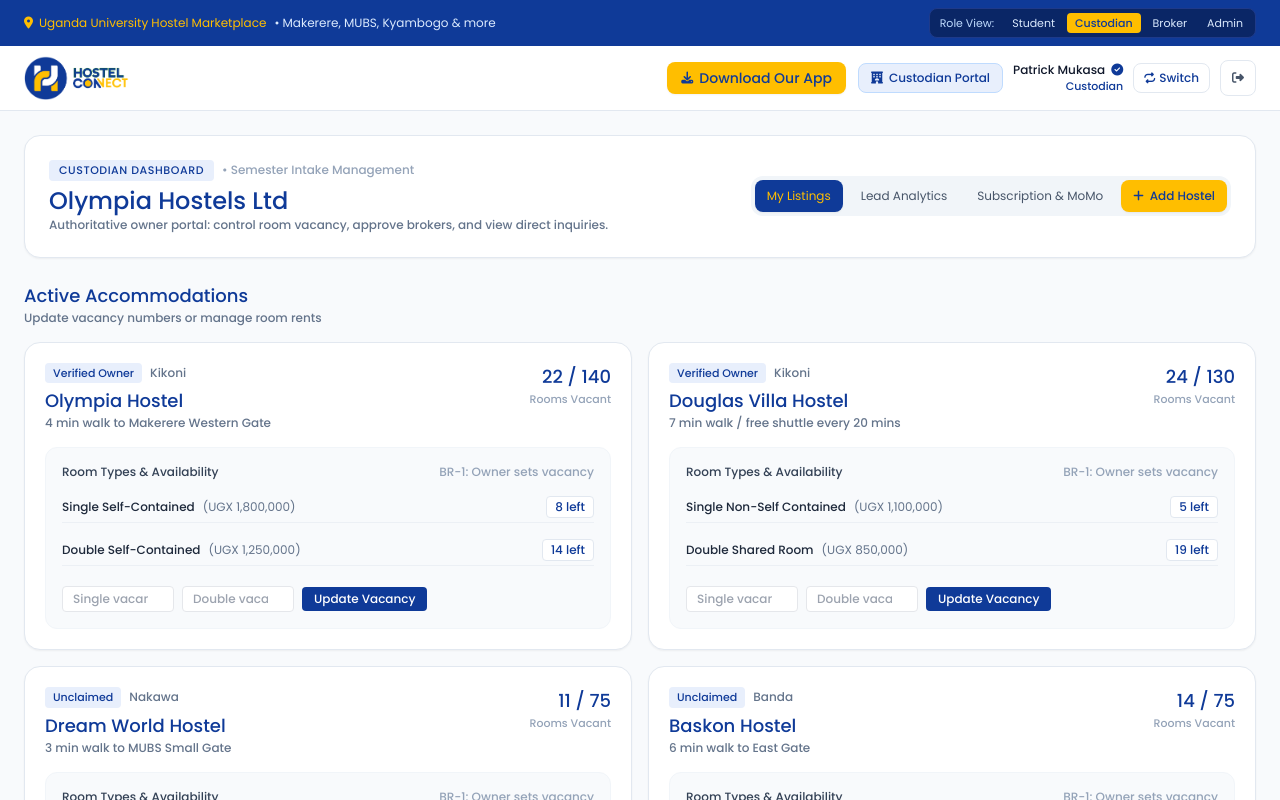
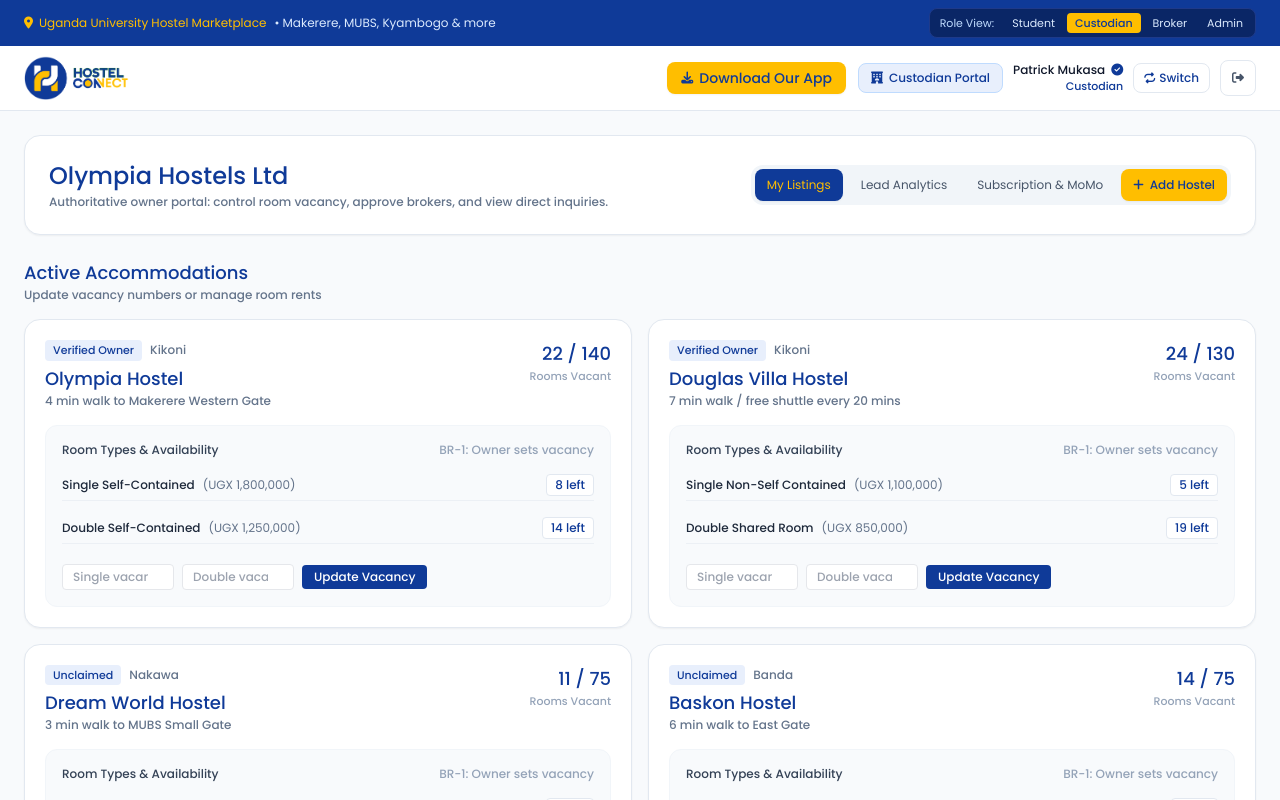
Before and after one commit to ladsontech/hostel_connect, a Next.js app: page /seller in a window 1280 px wide. Both pictures are taken after a click on the button "Custodian". Shown: the top 800 px of the page. Built offline with nearby package versions, Linux system fonts and the light colour scheme.

Commit message:
Remove uppercase pill eyebrow headings on seller and broker dashboard

```diff
--- a/src/app/seller/page.tsx
+++ b/src/app/seller/page.tsx
@@ -277,18 +277,10 @@ export default function SellerPortalPage() {
         {/* Top Seller Banner */}
         <div className="bg-white rounded-2xl border border-slate-200 p-6 flex flex-col sm:flex-row items-start sm:items-center justify-between gap-4 shadow-sm">
           <div>
-            <div className="flex items-center gap-2">
-              <span className={`text-[11px] font-medium uppercase tracking-wider px-2.5 py-0.5 rounded ${
-                currentUser?.role === 'custodian' ? 'bg-[#e8effc] text-[#0f3a98]' : 'bg-amber-100 text-amber-900'
-              }`}>
-                {currentUser?.role === 'custodian' ? 'Custodian Dashboard' : 'Campus Scout / Broker Dashboard'}
-              </span>
-              <span className="text-xs text-slate-400 font-medium">• Semester Intake Management</span>
-            </div>
-            <h1 className="text-2xl font-medium text-[#0f3a98] mt-1">
+            <h1 className="text-2xl font-medium text-[#0f3a98]">
               {currentUser?.businessName || currentUser?.name || 'Seller Hub'}
             </h1>
-            <p className="text-xs text-slate-500 font-medium">
+            <p className="text-xs text-slate-500 font-medium mt-0.5">
               {currentUser?.role === 'custodian'
                 ? 'Authoritative owner portal: control room vacancy, approve brokers, and view direct inquiries.'
                 : 'Campus scout portal: attach verified offers, disclose viewing fees, and track student leads.'}
@@ -551,10 +543,7 @@ export default function SellerPortalPage() {
             <div className="bg-white p-6 rounded-2xl border border-slate-200 shadow-sm space-y-4">
               <div className="flex items-start justify-between">
                 <div>
-                  <span className="text-[11px] font-medium uppercase tracking-wider px-2 py-0.5 rounded bg-[#e8effc] text-[#0f3a98]">
-                    FR-6.1 to FR-6.6 Specifications
-                  </span>
-                  <h2 className="text-xl font-medium text-[#0f3a98] mt-1">Per-Semester Subscription</h2>
+                  <h2 className="text-xl font-medium text-[#0f3a98]">Per-Semester Subscription</h2>
                   <p className="text-xs text-slate-500 font-medium">
                     Hostel Connect collects semester subscriptions from sellers. Students are never charged.
                   </p>
@@ -700,13 +689,7 @@ export default function SellerPortalPage() {
         {activeTab === 'add' && (
           <div className="bg-white p-6 sm:p-8 rounded-2xl border border-slate-200 shadow-sm max-w-3xl mx-auto space-y-6">
             <div>
-              <div className="flex items-center gap-2">
-                <span className="text-[11px] font-medium uppercase tracking-wider px-2 py-0.5 rounded bg-[#e8effc] text-[#0f3a98]">
-                  Section 5 Specification
-                </span>
-                <span className="text-xs text-slate-500 font-medium">Duplicate Prevention Protected</span>
-              </div>
-              <h2 className="text-xl font-medium text-[#0f3a98] mt-1">List a New Campus Hostel</h2>
+              <h2 className="text-xl font-medium text-[#0f3a98]">List a New Campus Hostel</h2>
               <p className="text-xs text-slate-500 font-medium">
                 A hostel exists once per physical building. If an existing building matches your submission, you will attach as an offer.
               </p>
```
